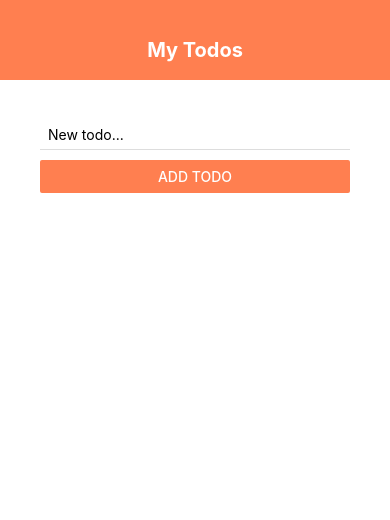
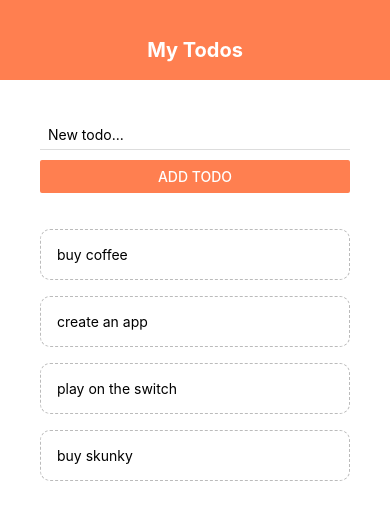
Before and after one commit to Precell/Todo-app, a React Native app: screen / in a window 390 px wide. Shown: the top 520 px of the page. Built offline with nearby package versions, Linux system fonts and the light colour scheme.

Commit message:
fixed er had skipped a anofunc inside the onPress md

```diff
--- a/components/todoItem.js
+++ b/components/todoItem.js
@@ -5,12 +5,12 @@
 export default function TodoItem({ item, pressHandler }) {
 
     return (
-        // <TouchableOpacity >
+        <TouchableOpacity onPress={() => pressHandler(item.key)}>
+            <Text style={styles.item}>{item.text}</Text>
+        </TouchableOpacity>
+        // <TouchableOpacity onPress={pressHandler(item.key)}>
         //     <Text style={styles.item}>{item.text}</Text>
         // </TouchableOpacity>
-        <TouchableOpacity onPress={pressHandler(item.key)}>
-            <Text style={styles.item}>{item.text}</Text>
-        </TouchableOpacity>
     )
 }
 
```
Also changed, not shown: App.js (+5 -4 lines).
